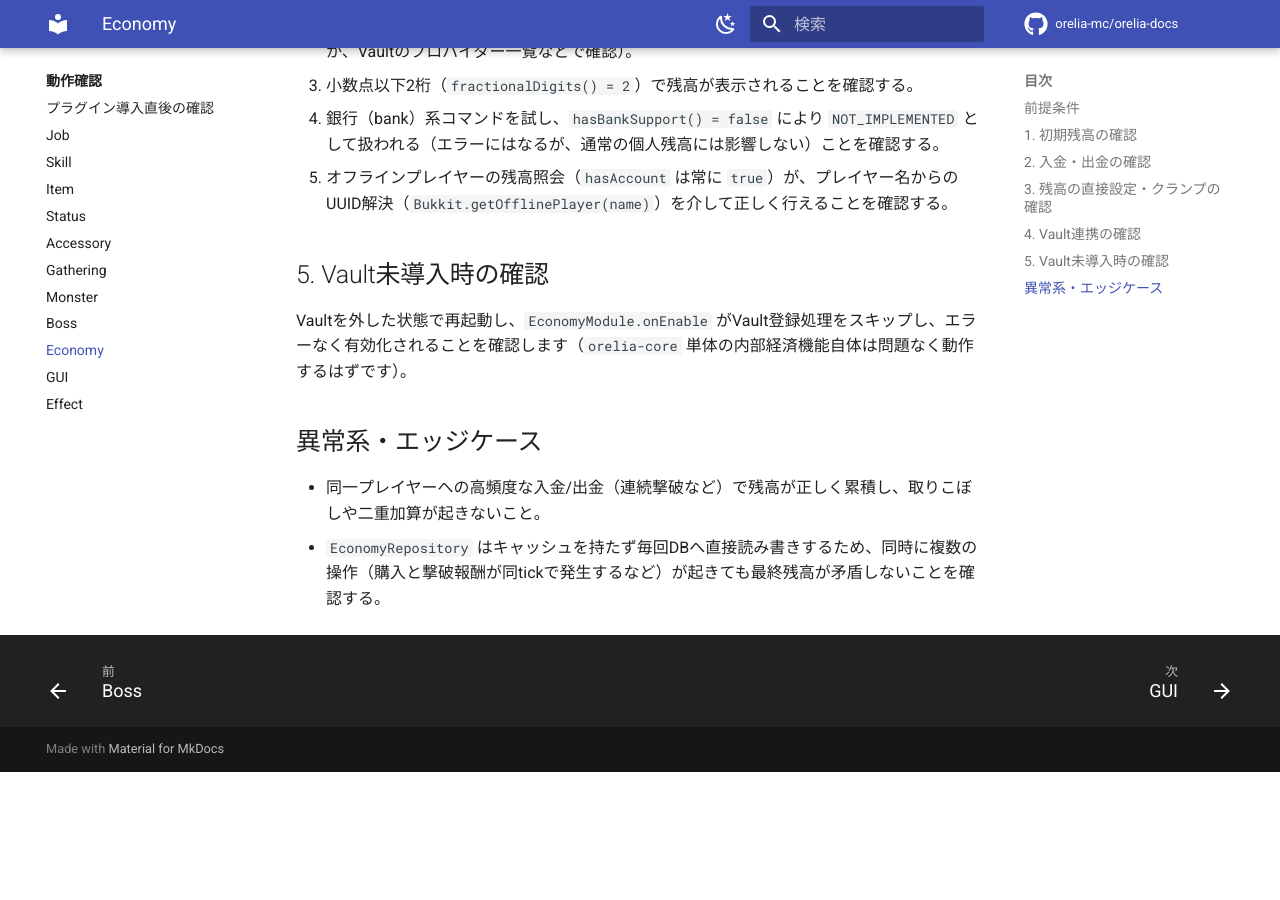
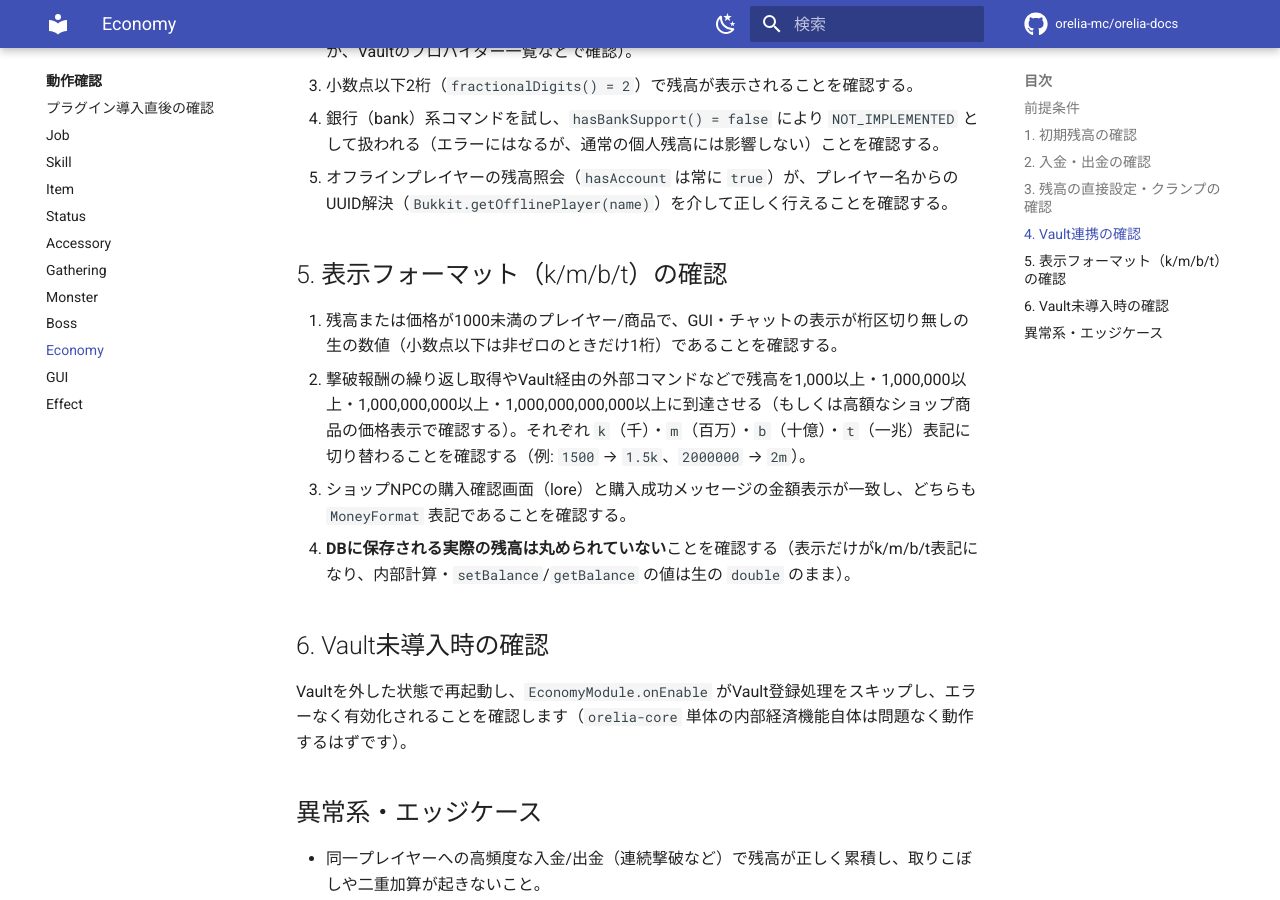
Before and after one commit to orelia-mc/orelia-docs, an MkDocs documentation site: the page built from docs/verification/economy.md, in a window 1280 px wide and 900 px high, scrolled down 1381 px. Built offline with MkDocs 1.6.1 and Material for MkDocs 9.7.7, drawn with Linux system fonts in a browser that asks for light colours; comment, search, counter and statistics services are not loaded; before the commit the page ends 2153 px from its top, so only the background shows below that.

Commit message:
Continue economy.md and monster.md sync
Progress checkpoint while remaining docs sync agents finish.

Co-Authored-By: Claude Sonnet 5 <noreply@anthropic.com>
Claude-Session: https://claude.ai/code/session_01XXf983ioKJ8bU1jvG4C8U2

```diff
--- a/docs/verification/economy.md
+++ b/docs/verification/economy.md
@@ -34,7 +34,14 @@ Vaultプラグインを導入した状態でサーバーを起動し、`OreliaVa
 4. 銀行（bank）系コマンドを試し、`hasBankSupport() = false` により `NOT_IMPLEMENTED` として扱われる（エラーにはなるが、通常の個人残高には影響しない）ことを確認する。
 5. オフラインプレイヤーの残高照会（`hasAccount` は常に `true`）が、プレイヤー名からのUUID解決（`Bukkit.getOfflinePlayer(name)`）を介して正しく行えることを確認する。
 
-## 5. Vault未導入時の確認
+## 5. 表示フォーマット（k/m/b/t）の確認
+
+1. 残高または価格が1000未満のプレイヤー/商品で、GUI・チャットの表示が桁区切り無しの生の数値（小数点以下は非ゼロのときだけ1桁）であることを確認する。
+2. 撃破報酬の繰り返し取得やVault経由の外部コマンドなどで残高を1,000以上・1,000,000以上・1,000,000,000以上・1,000,000,000,000以上に到達させる（もしくは高額なショップ商品の価格表示で確認する）。それぞれ `k`（千）・`m`（百万）・`b`（十億）・`t`（一兆）表記に切り替わることを確認する（例: `1500` → `1.5k`、`2000000` → `2m`）。
+3. ショップNPCの購入確認画面（lore）と購入成功メッセージの金額表示が一致し、どちらも `MoneyFormat` 表記であることを確認する。
+4. **DBに保存される実際の残高は丸められていない**ことを確認する（表示だけがk/m/b/t表記になり、内部計算・`setBalance`/`getBalance` の値は生の `double` のまま）。
+
+## 6. Vault未導入時の確認
 
 Vaultを外した状態で再起動し、`EconomyModule.onEnable` がVault登録処理をスキップし、エラーなく有効化されることを確認します（`orelia-core` 単体の内部経済機能自体は問題なく動作するはずです）。
 
```
Also changed, not shown: docs/core/economy.md (+4 -0 lines), docs/core/monster.md (+6 -0 lines).
